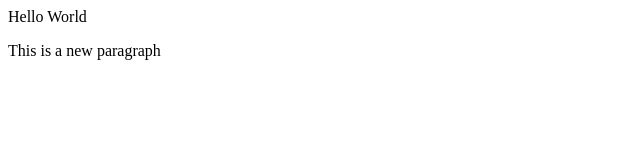
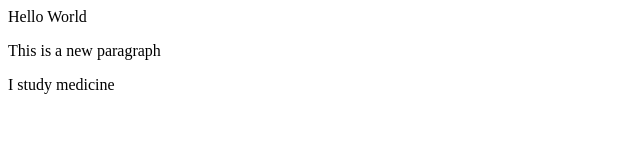
Before and after one commit to Hardik-S-github/local-repo, a plain HTML site: page index.html in a window 1280 px wide. Shown: the whole page, without its empty margins (0-640 px from the left). Drawn offline with Linux system fonts and the light colour scheme.

Commit message:
Added medicine

```diff
--- a/index.html
+++ b/index.html
@@ -8,5 +8,6 @@
 <body>
     Hello World
     <p>This is a new paragraph</p>
+    <p>I study medicine</p>
 </body>
 </html>
```
